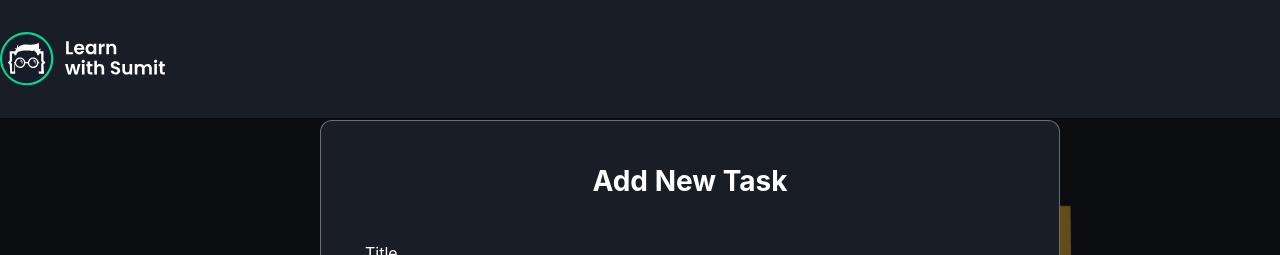
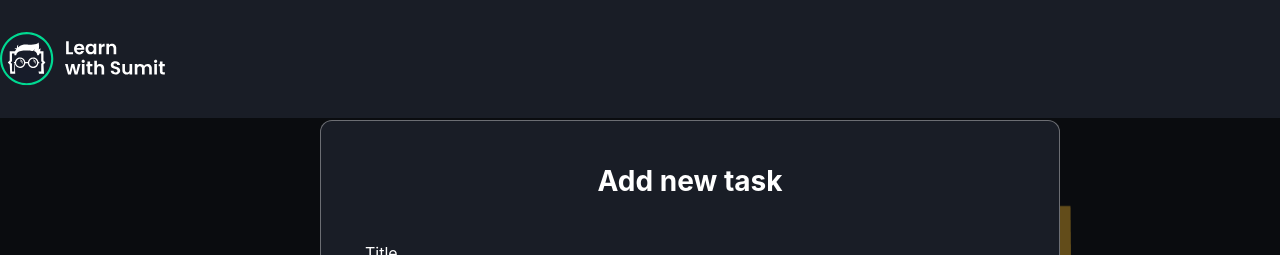
Before and after one commit to toufiq007/taskifier, a React (Vite) app: page / in a window 1280 px wide. Both pictures are taken after a click on the button "Add Task". Shown: the top 255 px of the page. Built offline with nearby package versions, Linux system fonts and the light colour scheme.

Commit message:
add and edit features working but some issue left

```diff
--- a/src/components/taskboard/AddTaskModal.jsx
+++ b/src/components/taskboard/AddTaskModal.jsx
@@ -1,14 +1,17 @@
 import { useState } from "react";
 
-const AddTaskModal = ({ setShowAddModal, handleAddTask }) => {
-  const [tasks, setTasks] = useState({
+const AddTaskModal = ({ setShowAddModal, addOrEditTask, updateTask }) => {
+  const [tasks, setTasks] = useState(
+    updateTask || {
       id: crypto.randomUUID(),
       taskTitle: "",
       taskDesc: "",
       tags: [],
       priority: "",
       isFavourite: false,
-  });
+    }
+  );
+  const [isAdd,setIsAdd] = useState(Object.is(updateTask,null))
 
   const handleChange = (e) => {
     let name = e.target.name;
@@ -35,7 +38,7 @@ const AddTaskModal = ({ setShowAddModal, handleAddTask }) => {
         className="mx-auto my-10 w-full max-w-[740px] rounded-xl border border-[#FEFBFB]/[36%] bg-[#191D26] p-9 max-md:px-4 lg:my-20 lg:p-11 z-10 absolute top-10 left-1/4"
       >
         <h2 className="mb-9 text-center text-2xl font-bold text-white lg:mb-11 lg:text-[28px]">
-          Add New Task
+          {isAdd ? "Add new task": "Edit Task"}
         </h2>
 
         {/* <!-- inputs --> */}
@@ -110,9 +113,7 @@ const AddTaskModal = ({ setShowAddModal, handleAddTask }) => {
           </button>
 
           <button
-            onClick={() => {
-              handleAddTask(tasks);
-            }}
+            onClick={() => addOrEditTask(tasks,isAdd)}
             className="rounded bg-blue-600 px-4 py-2 text-white transition-all hover:opacity-80"
           >
             Create new Task
--- a/src/components/taskboard/Task.jsx
+++ b/src/components/taskboard/Task.jsx
@@ -3,7 +3,7 @@ import { useState } from "react";
 import { StarActiveIcon, StarInactiveIcon } from "../../assets/icons/SvgIcons";
 import TaskActionButton from "./TaskActionButton";
 
-const Task = ({ task, handleDeleteTask }) => {
+const Task = ({ task, handleDeleteTask, handleFindUpdateTask }) => {
   // const [favouriteTask, setFavouriteTask] = useState(false);
   return (
     <>
@@ -34,7 +34,21 @@ const Task = ({ task, handleDeleteTask }) => {
         </td>
         <td className="text-center">High</td>
         <td>
-          <TaskActionButton id={task.id} handleDeleteTask={handleDeleteTask} />
+          {/* <TaskActionButton id={task.id} handleDeleteTask={handleDeleteTask} /> */}
+          <div className="flex items-center justify-center space-x-3">
+            <button
+              onClick={() => handleDeleteTask(task.id)}
+              className="text-red-500"
+            >
+              Delete
+            </button>
+            <button
+              onClick={() => handleFindUpdateTask(task)}
+              className="text-blue-500"
+            >
+              Edit
+            </button>
+          </div>
         </td>
       </tr>
     </>
--- a/src/components/taskboard/TaskAction.jsx
+++ b/src/components/taskboard/TaskAction.jsx
@@ -1,11 +1,12 @@
-const TaskAction = ({ handleAddTask }) => {
+/* eslint-disable react/prop-types */
+const TaskAction = ({ setShowAddModal }) => {
   return (
     <>
       <div className="mb-14 items-center justify-between sm:flex">
         <h2 className="text-2xl font-semibold max-sm:mb-4">Your Tasks</h2>
         <div className="flex items-center space-x-5">
           <button
-            onClick={handleAddTask}
+            onClick={() => setShowAddModal(true)}
             className="rounded-md bg-blue-500 px-3.5 py-2.5 text-sm font-semibold"
           >
             Add Task
--- a/src/components/taskboard/TaskList.jsx
+++ b/src/components/taskboard/TaskList.jsx
@@ -1,6 +1,6 @@
 import Task from "./Task";
 
-const TaskList = ({ data, handleDeleteTask }) => {
+const TaskList = ({ data, handleDeleteTask,handleFindUpdateTask }) => {
   return (
     <>
       {data?.length > 0 ? (
@@ -34,6 +34,7 @@ const TaskList = ({ data, handleDeleteTask }) => {
                     key={task.id}
                     task={task}
                     handleDeleteTask={handleDeleteTask}
+                    handleFindUpdateTask={handleFindUpdateTask}
                   />
                 ))}
             </tbody>
--- a/src/components/taskboard/Taskboard.jsx
+++ b/src/components/taskboard/Taskboard.jsx
@@ -8,30 +8,50 @@ import AddTaskModal from "./AddTaskModal";
 const Taskboard = () => {
   const [taskListData, setTaskListData] = useState(temporaryTaskList);
   const [showAddModal, setShowAddModal] = useState(false);
+  const [updateTask, setUpdateTask] = useState(null);
   const handleDeleteTask = (id) => {
     const newFilterArray = taskListData.filter((item) => item.id !== id);
     setTaskListData(newFilterArray);
   };
-  const handleAddTask = (task) => {
-    console.log(task);
-    setTaskListData((prev) => [...prev, task]);
+
+  const addOrEditTask = (newAddedTask, isAdd) => {
+    console.log(isAdd, "this is the addOredit task function");
+    if (isAdd) {
+      setTaskListData((prev) => [...prev, newAddedTask]);
+    } else {
+      setTaskListData((tasks) =>
+        tasks.map((task) => (task.id === newAddedTask.id ? newAddedTask : task))
+      );
+    }
     setShowAddModal(false);
   };
-  console.log(taskListData, "this is from the taskboard component");
+
+  const handleFindUpdateTask = (task) => {
+    setUpdateTask(task);
+    setShowAddModal(true);
+  };
+
+  console.log(updateTask, "this is the update task");
+
   return (
     <>
       <section className="mb-20" id="tasks">
         {showAddModal && (
           <AddTaskModal
             setShowAddModal={setShowAddModal}
-            handleAddTask={handleAddTask}
+            addOrEditTask={addOrEditTask}
+            updateTask={updateTask}
           />
         )}
         <div className="container">
           <SearchTask />
           <div className="rounded-xl border border-[rgba(206,206,206,0.12)] bg-[#1D212B] px-6 py-8 md:px-9 md:py-16">
-            <TaskAction handleAddTask={() => setShowAddModal(true)} />
-            <TaskList data={taskListData} handleDeleteTask={handleDeleteTask} />
+            <TaskAction setShowAddModal={setShowAddModal} />
+            <TaskList
+              data={taskListData}
+              handleDeleteTask={handleDeleteTask}
+              handleFindUpdateTask={handleFindUpdateTask}
+            />
           </div>
         </div>
       </section>
```
Lines whose indentation alone changed are shown as unchanged.
